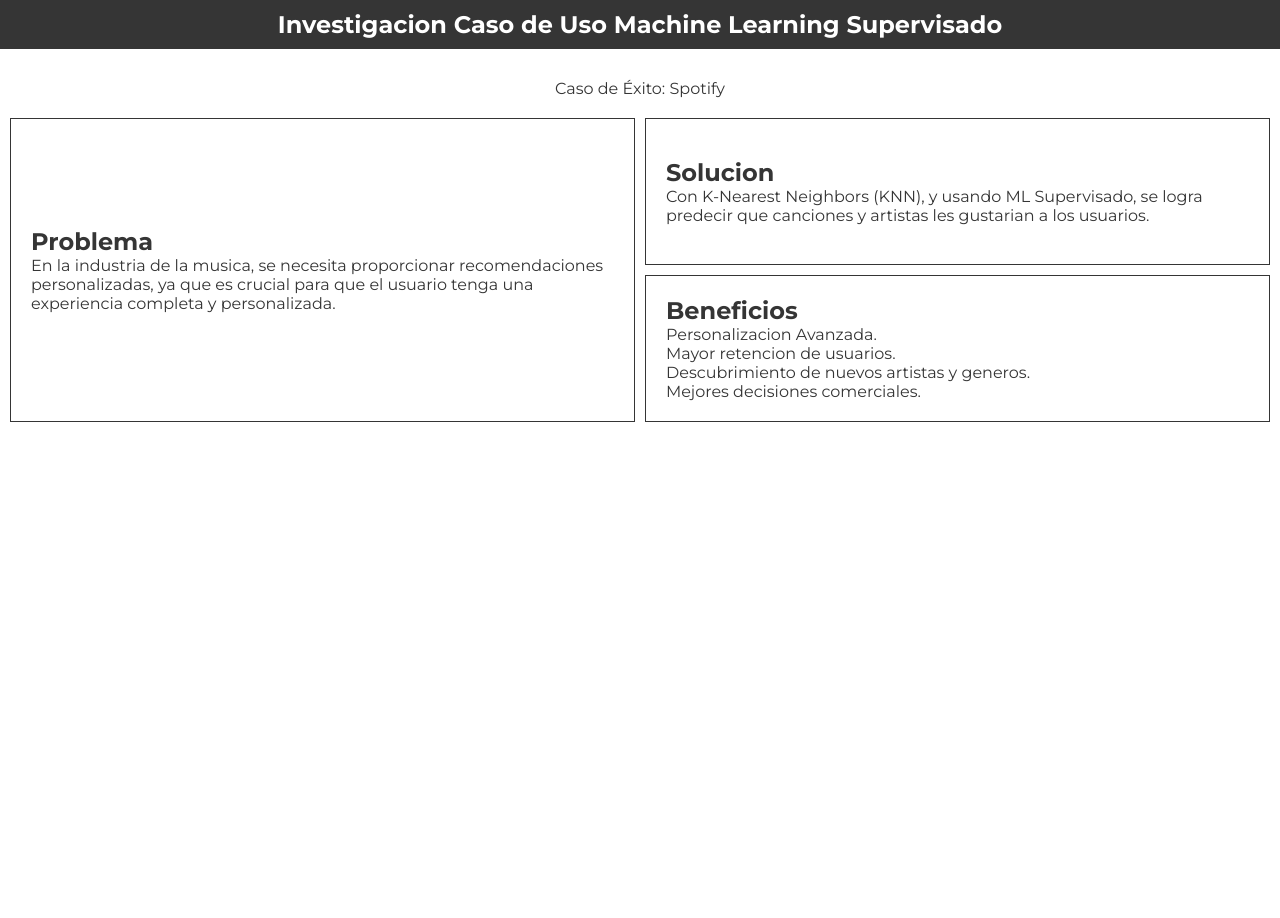
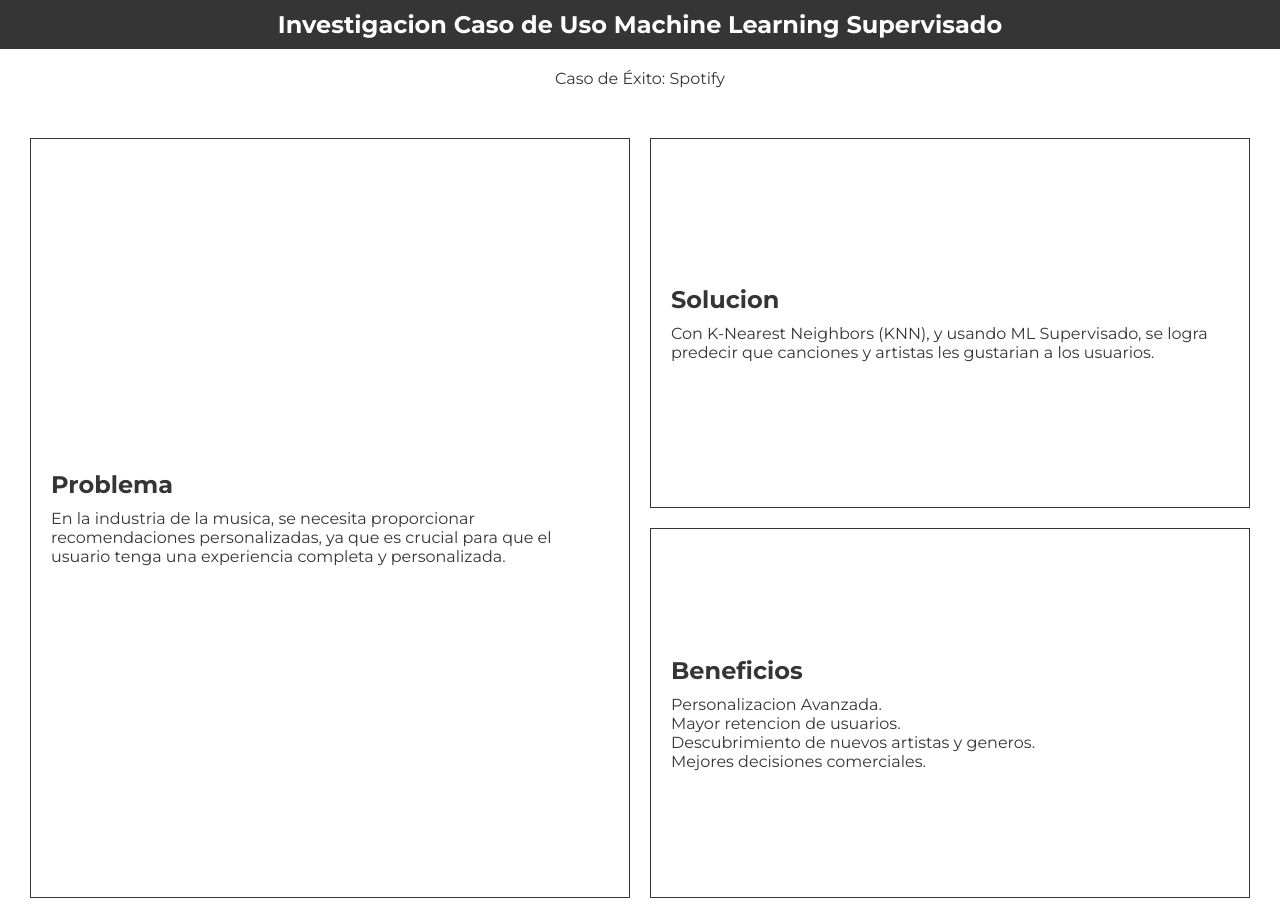
Before and after one commit to SGuzmanR/ML_UdeC, a Flask app: page /CasoUsoMLSupervisado in a window 1280 px wide. Shown: the part 64-982 px from the top of the page. Before the commit the page ends 486 px from the top, so only its background shows below. Run offline with Flask 3, Linux system fonts and the light colour scheme.

Commit message:
Modified styles globals

```diff
--- a/static/css/globals.css
+++ b/static/css/globals.css
@@ -33,23 +33,14 @@
   text-align: center;
   background-color: #353535;
   color: #fff;
-  padding: 10px 10px;
+  padding: 10px 30px;
   width: 100%;
 }
 
 .subtitle {
   text-align: center;
   width: 100%;
-  padding: 0 20px;
-}
-
-.main {
-  display: flex;
-  flex-direction: column;
-  align-items: center;
-  justify-content: center;
-  gap: 30px;
-  width: 100%;
+  padding: 0 30px;
 }
 
 .header-section {
@@ -71,6 +62,26 @@
   gap: 12px;
 }
 
+.main {
+  display: flex;
+  flex-direction: column;
+  align-items: center;
+  justify-content: center;
+  gap: 30px;
+  width: 100vw;
+  height: 100%;
+}
+
+.main-header {
+  display: flex;
+  flex-direction: column;
+  justify-content: start;
+  align-items: center;
+  gap: 20px;
+  width: 100%;
+  height: 100%;
+}
+
 /* NAV */
 .header {
   display: flex;
@@ -201,26 +214,16 @@
 }
 
 /* CU SUPERVISADO */
-.CUS {
-  display: flex;
-  flex-direction: column;
-  justify-content: start;
-  align-items: center;
-  gap: 10px;
+.CUS-items {
+  height: 100vh;
   width: 100%;
-  height: 100%;
-}
-
-.CUS-items {
-  height: 100%;
-  width: 100%;
-  padding: 10px 10px;
+  padding: 20px 30px;
   display: grid;
   justify-content: center;
   align-items: center;
   grid-template-columns: repeat(2, 1fr);
   grid-template-rows: repeat(2, 1fr);
-  gap: 10px;
+  gap: 20px;
 }
 
 .CUS-item1 {
@@ -233,6 +236,7 @@
   align-items: start;
   padding: 20px;
   grid-row: span 2 / span 2;
+  gap: 10px;
 }
 
 .CUS-item2 {
@@ -245,6 +249,7 @@
   padding: 20px;
   grid-column-start: 2;
   border: 1px solid #353535;
+  gap: 10px;
 }
 
 @media (max-width: 500px) {
--- a/templates/CasoUsoMLSupervisado.html
+++ b/templates/CasoUsoMLSupervisado.html
@@ -14,8 +14,8 @@
       </nav>
     </header>
 
-    <main class="CUS">
-      <section class="main">
+    <main class="main">
+      <section class="main-header">
         <h1 class="title">Investigacion Caso de Uso Machine Learning Supervisado</h1>
         <p class="subtitle">Caso de Éxito: Spotify</p>
       </section>
--- a/templates/RegresionLogistica.html
+++ b/templates/RegresionLogistica.html
@@ -15,8 +15,8 @@
       </nav>
     </header>
 
-    <main>
-      <section class="main">
+    <main class="main">
+      <section class="main-header">
         <h1 class="title">Regresion Logística</h1>
         <p class="subtitle">Es un modelo estadístico utilizado para predecir el resultado de una variable dependientes binaria o categórica basada en una o más variables independientes. Predice probabilidades y usa la función logística (Sigmoide) para comprimir estas probabilidades entre 0 y 1. </p>
         <p class="subtitle">
```
Also changed, not shown: other parts of static/css/globals.css (+12 -16 lines), templates/RegresionLineal.html (+4 -6 lines).
